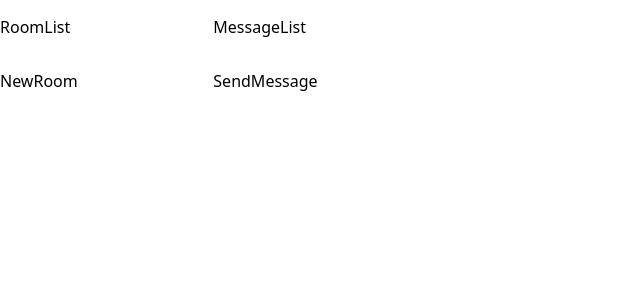
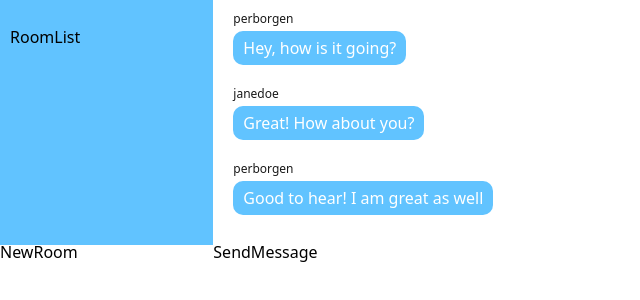
Before and after one commit to Schmidt-Aaron/reactChat, a React (Vite) app: page / in a window 1280 px wide. Shown: the top 300 px of the page, without its empty margins (0-640 px from the left). Built offline with nearby package versions, Linux system fonts and the light colour scheme.

Commit message:
message list styles + basic build

```diff
--- a/src/components/MessageList.js
+++ b/src/components/MessageList.js
@@ -1,10 +1,32 @@
 import React from "react";
+
+const DUMMY_DATA = [
+  {
+    senderId: "perborgen",
+    text: "Hey, how is it going?"
+  },
+  {
+    senderId: "janedoe",
+    text: "Great! How about you?"
+  },
+  {
+    senderId: "perborgen",
+    text: "Good to hear! I am great as well"
+  }
+];
 
 class MessageList extends React.Component {
   render() {
     return (
       <div className="message-list">
-        <p>MessageList</p>
+        {DUMMY_DATA.map((message, index) => {
+          return (
+            <div key={index} className="message">
+              <div className="message-username">{message.senderId}</div>
+              <div className="message-text">{message.text}</div>
+            </div>
+          );
+        })}
       </div>
     );
   }
--- a/src/style.css
+++ b/src/style.css
@@ -1,11 +1,15 @@
 /* Our constants */
 :root {
   --blue: #61c3ff;
+  --white: white;
+  --main-text-color: #3e5869;
+  --send-message-form: #f5f5f5;
 }
 
 html,
 body {
   height: 100%;
+  max-width: 100vw;
   margin: 0;
   padding: 0;
   font-family: system-ui;
@@ -41,3 +45,35 @@ body {
 .send-message {
   grid-area: s;
 }
+
+.room-list {
+  height: 100%;
+  padding: 10px;
+  overflow: scroll;
+  background-color: var(--blue);
+}
+
+.message-list {
+  height: 100%;
+  width: 100%;
+  padding-left: 10px;
+  overflow: scroll;
+}
+
+.message {
+  padding: 10px;
+}
+
+.message .message-username {
+  font-size: 0.75rem;
+  opacity: 0.9;
+  margin-bottom: 0.25rem;
+}
+
+.message .message-text {
+  width: fit-content;
+  padding: 6px 10px;
+  border-radius: 10px;
+  background-color: var(--blue);
+  color: var(--white);
+}
```
